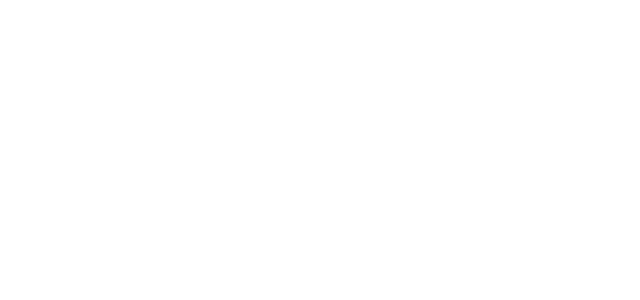
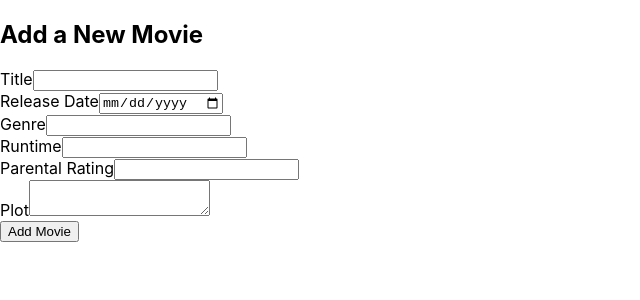
Before and after one commit to tteurs/technical-test-matheo-gracia-fork2, a React (Create React App) app in the folder movies-app/: page /add-movie in a window 1280 px wide. Before the commit this address had no page. Shown: the top 300 px of the page, without its empty margins (0-640 px from the left). Built offline with nearby package versions, Linux system fonts and the light colour scheme.

Commit message:
add function add and delete to front app

```diff
--- a/movies-app/src/App.js
+++ b/movies-app/src/App.js
@@ -2,6 +2,7 @@ import React from 'react';
 import { BrowserRouter as Router, Route, Routes } from 'react-router-dom';
 import MovieList from './components/MovieList';
 import MovieDetails from './components/MovieDetails';
+import AddMovie from './components/AddMovie';
 
 function App() {
   return (
@@ -10,6 +11,7 @@ function App() {
         <Routes>
           <Route path="/" element={<MovieList />} />
           <Route path="/movies/:id" element={<MovieDetails />} />
+          <Route path="/add-movie" element={<AddMovie />} />
         </Routes>
       </div>
     </Router>
--- /dev/null
+++ b/movies-app/src/components/AddMovie.js
@@ -0,0 +1,69 @@
+import React, { useState } from 'react';
+import { useNavigate } from 'react-router-dom';
+import { addMovie } from '../services/api';
+
+const AddMovie = () => {
+  const navigate = useNavigate();
+  const [formData, setFormData] = useState({
+    title: '',
+    release_date: '',
+    genre: '',
+    runtime: '',
+    parental_rating: '',
+    plot: '',
+  });
+
+  const handleChange = (e) => {
+    const { name, value } = e.target;
+    setFormData({ ...formData, [name]: value });
+  };
+
+  const handleSubmit = (e) => {
+    e.preventDefault();
+    addMovie(formData)
+      .then((response) => {
+        console.log('Movie added:', response.data);
+        navigate('/');
+      })
+      .catch((error) => {
+        console.error('Error adding movie:', error);
+      });
+  };
+
+  return (
+    <div>
+      <h2>Add a New Movie</h2>
+      <form onSubmit={handleSubmit}>
+        <div>
+          <label>Title</label>
+          <input type="text" name="title" value={formData.title} onChange={handleChange} required />
+        </div>
+        <div>
+          <label>Release Date</label>
+          <input type="date" name="release_date" value={formData.release_date} onChange={handleChange} required />
+        </div>
+        <div>
+          <label>Genre</label>
+          <input type="text" name="genre" value={formData.genre} onChange={handleChange} required />
+        </div>
+        <div>
+          <label>Runtime</label>
+          <input type="text" name="runtime" value={formData.runtime} onChange={handleChange} />
+        </div>
+        <div>
+          <label>Parental Rating</label>
+          <input type="text" name="parental_rating" value={formData.parental_rating} onChange={handleChange} required />
+        </div>
+        <div>
+          <label>Plot</label>
+          <textarea name="plot" value={formData.plot} onChange={handleChange} required />
+        </div>
+        <div>
+          <button type="submit">Add Movie</button>
+        </div>
+      </form>
+    </div>
+  );
+};
+
+export default AddMovie;
--- a/movies-app/src/components/MovieDetails.js
+++ b/movies-app/src/components/MovieDetails.js
@@ -1,14 +1,25 @@
 import React, { useState, useEffect } from 'react';
-import { useParams } from 'react-router-dom';
-import { getMovie } from '../services/api';
+import { useParams, useNavigate } from 'react-router-dom';
+import { getMovie, deleteMovie } from '../services/api';
 
 const MovieDetails = () => {
   const { id } = useParams();
   const [movie, setMovie] = useState(null);
+  const navigate = useNavigate();
+
+  const handleDelete = async () => {
+    try {
+      await deleteMovie(id);
+      navigate('/');
+    } catch (error) {
+      console.error('Error deleting the movie', error);
+    }
+  };
 
   useEffect(() => {
     getMovie(id)
       .then((response) => {
+        console.log('Fetched movie data:', response.data);
         setMovie(response.data);
       })
       .catch((error) => {
@@ -28,6 +39,8 @@ const MovieDetails = () => {
       <p>Runtime: {movie.runtime}</p>
       <p>Parental Rating: {movie.parental_rating}</p>
       <p>Plot: {movie.plot}</p>
+      <br />
+      <button onClick={handleDelete}>Delete</button>
     </div>
   );
 };
--- a/movies-app/src/components/MovieList.js
+++ b/movies-app/src/components/MovieList.js
@@ -74,7 +74,7 @@ const MovieList = () => {
   return (
     <div>
       <h1>Movies and statistics</h1>
-      {/* Display the statistics as complementary information */}
+      <Link to="/add-movie">Add a New Movie</Link>
       {highestRatedMovies && (
         <div>
           <h2>Highest rated movies by Genre and Parental Rating</h2>
--- a/movies-app/src/services/api.js
+++ b/movies-app/src/services/api.js
@@ -13,11 +13,15 @@ const STATS_ENDPOINTS = {
 
 const getMovies = () => api.get('/movies');
 const getMovie = (id) => api.get(`/movies/${id}`);
+const addMovie = (data) => api.post('/movies', data);
+const deleteMovie = (id) => api.delete(`/movies/${id}`);
 const getStats = (endpoint) => api.get(endpoint);
 
 export {
   getMovies,
   getMovie,
   getStats,
+  addMovie,
+  deleteMovie,
   STATS_ENDPOINTS,
 };
```
